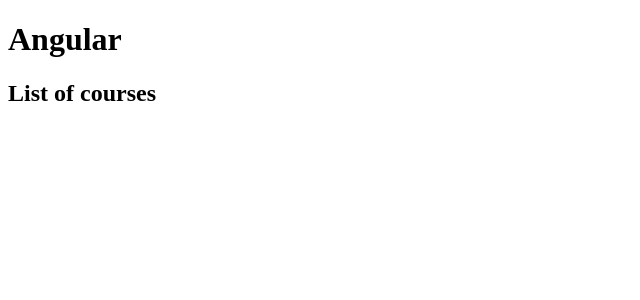
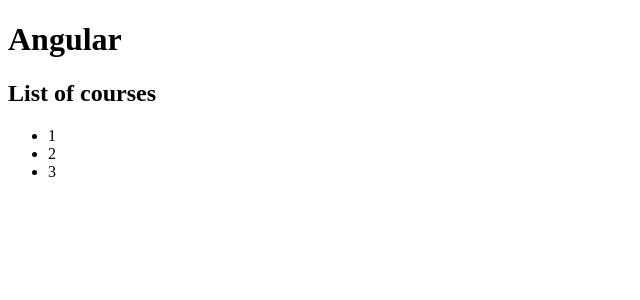
Before and after one commit to ProwlElement/angular-study, an Angular app: page / in a window 1280 px wide. Shown: the top 300 px of the page, without its empty margins (0-640 px from the left). Built offline with nearby package versions, Linux system fonts and the light colour scheme.

Commit message:
006 - injected service dependecy / used cli to create email service

```diff
--- a/src/app/app.module.ts
+++ b/src/app/app.module.ts
@@ -1,3 +1,4 @@
+import { CoursesService } from './courses.service';
 import { CoursesComponent } from './courses.component';
 import { CourseComponent } from './course/course.component';
 import { BrowserModule } from '@angular/platform-browser';
@@ -14,7 +15,9 @@
   imports: [
     BrowserModule
   ],
-  providers: [],
+  providers: [
+    CoursesService
+  ],
   bootstrap: [AppComponent]
 })
 export class AppModule { }
--- a/src/app/courses.component.ts
+++ b/src/app/courses.component.ts
@@ -1,22 +1,23 @@
+import { CoursesService } from './courses.service';
 import {Component } from '@angular/core';
 
 @Component({
     selector: 'courses',
     template: `
-        <h2>{{getTitle()}}</h2>
+        <h2>{{title}}</h2>
         <ul>
             <li *ngFor="let course of courses">
                 {{course}}
             </li>
         </ul>
-    `
+    `,
 })
 
 export class CoursesComponent {
     title = "List of courses";
     courses;
 
-    getTitle(){
-        return this.title;
+    constructor(service: CoursesService){
+        this.courses = service.getCourses();
     }
 }
--- a/src/app/courses.service.ts
+++ b/src/app/courses.service.ts
@@ -1,6 +1,6 @@
 
 
-export class CourseService{
+export class CoursesService{
     getCourses(){
         return ["1", "2", "3"];
     }
```
Also changed, not shown: src/app/email.service.ts (added, +8 -0 lines), 1 other file (tests, documents, lock files or other folders).
